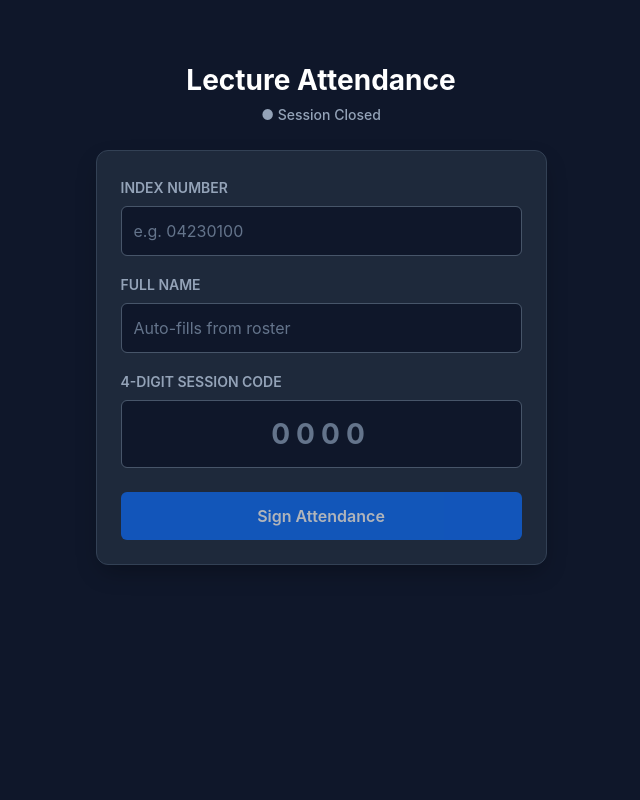
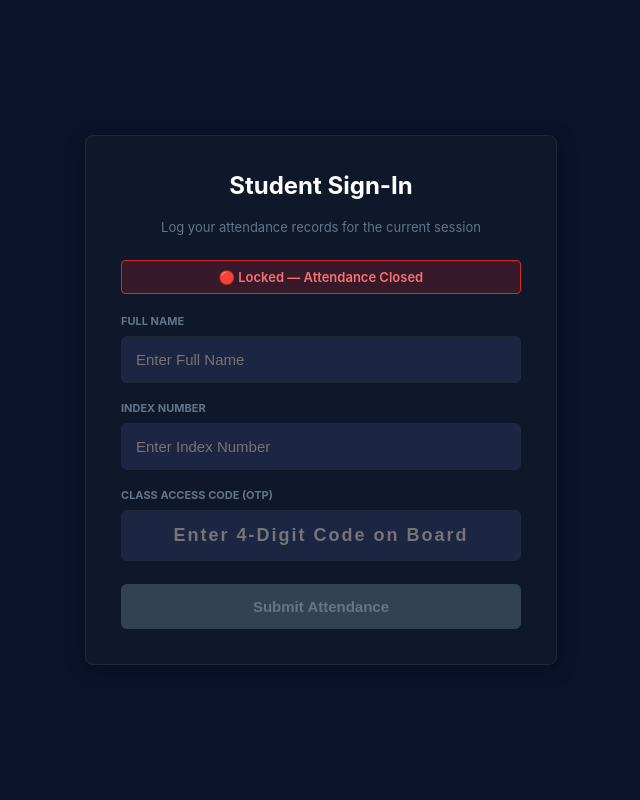
Before and after one commit to VhastyA/ktu-attendance-app, a Flask app: page / in a window 1280 px wide. Shown: the whole page, without its empty margins (319-959 px from the left). Run offline with Flask 3, Linux system fonts and the light colour scheme.

Commit message:
Update index.html

```diff
--- a/templates/index.html
+++ b/templates/index.html
@@ -3,115 +3,122 @@
 <head>
     <meta charset="UTF-8">
     <meta name="viewport" content="width=device-width, initial-scale=1.0">
-    <title>Student Sign-In</title>
-    <link href="https://cdn.jsdelivr.net/npm/bootstrap@5.3.0/dist/css/bootstrap.min.css" rel="stylesheet">
+    <title>KTU Student Attendance Sign-In</title>
     <style>
         body {
+            background-color: #0b132b;
+            color: #ffffff;
+            font-family: -apple-system, BlinkMacSystemFont, "Segoe UI", sans-serif;
+            margin: 0;
+            display: flex;
+            justify-content: center;
+            align-items: center;
+            height: 100vh;
+        }
+        .card {
             background-color: #0f172a;
-            color: #f8fafc;
-            font-family: -apple-system, BlinkMacSystemFont, "Segoe UI", Roboto, sans-serif;
+            border: 1px solid #1e293b;
+            border-radius: 8px;
+            padding: 35px;
+            width: 100%;
+            max-width: 400px;
+            box-shadow: 0 4px 20px rgba(0,0,0,0.3);
         }
-        .signin-card {
-            background: #1e293b;
-            border-radius: 12px;
-            border: 1px solid #334155;
-            box-shadow: 0 10px 25px -5px rgba(0, 0, 0, 0.3);
+        h2 { margin-top: 0; font-size: 24px; text-align: center; }
+        p.desc { text-align: center; color: #64748b; font-size: 13px; margin-bottom: 25px; }
+        .form-group { margin-bottom: 18px; }
+        label { display: block; text-transform: uppercase; font-size: 11px; color: #64748b; margin-bottom: 8px; font-weight: 700; }
+        .input-control {
+            width: 100%;
+            background-color: #0b132b;
+            border: 1px solid #1e293b;
+            border-radius: 6px;
+            padding: 14px;
+            color: #ffffff;
+            font-size: 15px;
+            box-sizing: border-box;
+        }
+        .input-control:disabled {
+            background-color: #1c2541;
+            color: #475569;
+            cursor: not-allowed;
+            border-color: #1e293b;
         }
         .btn-submit {
+            width: 100%;
             background-color: #2563eb;
-            color: #ffffff;
+            color: white;
             border: none;
+            padding: 14px;
+            border-radius: 6px;
             font-weight: 600;
-            padding: 12px;
-            border-radius: 6px;
-            transition: background 0.2s ease;
+            cursor: pointer;
+            font-size: 15px;
+            margin-top: 5px;
         }
-        .btn-submit:hover {
-            background-color: #1d4ed8;
+        .btn-submit:disabled {
+            background-color: #334155;
+            color: #64748b;
+            cursor: not-allowed;
         }
-        .form-control-custom {
-            background-color: #0f172a !important;
-            border-radius: 6px;
-            border: 1px solid #475569;
-            padding: 12px;
-            color: #ffffff !important;
+        .status-badge {
+            display: block;
+            text-align: center;
+            padding: 8px;
+            border-radius: 4px;
+            font-size: 13px;
+            font-weight: 600;
+            margin-bottom: 20px;
         }
-        .form-control-custom:focus {
-            border-color: #3b82f6;
-            box-shadow: 0 0 0 2px rgba(59, 130, 246, 0.4);
-            outline: none;
-        }
-        .form-control-custom::placeholder {
-            color: #64748b;
-        }
+        .status-open { background-color: #16a34a33; color: #4ade80; border: 1px solid #16a34a; }
+        .status-closed { background-color: #dc262633; color: #f87171; border: 1px solid #dc2626; }
     </style>
 </head>
 <body>
-    <div class="container mt-5 pt-3">
-        <div class="row justify-content-center">
-            <div class="col-md-5">
+    <div class="card">
+        <h2>Student Sign-In</h2>
+        <p class="desc">Log your attendance records for the current session</p>
 
-                <div class="text-center mb-4">
-                    <h3 class="fw-bold mb-1 text-white">Lecture Attendance</h3>
-                    {% if session['is_active'] %}
-                        <span class="text-emerald-400 small fw-medium" style="color: #34d399;">● Session Active</span>
-                    {% else %}
-                        <span class="text-slate-400 small fw-medium" style="color: #94a3b8;">● Session Closed</span>
-                    {% endif %}
-                </div>
+        {% if session_active %}
+            <span class="status-badge status-open">🟢 Submissions Active</span>
+        {% else %}
+            <span class="status-badge status-closed">🔴 Locked — Attendance Closed</span>
+        {% endif %}
 
-                {% with messages = get_flashed_messages(with_categories=true) %}
-                  {% if messages %}
-                    {% for category, message in messages %}
-                      <div class="alert {% if 'Error' in message or category == 'error' %}alert-danger bg-danger bg-opacity-10 text-danger border-danger border-opacity-20{% else %}alert-success bg-success bg-opacity-10 text-success border-success border-opacity-20{% endif %} border small text-center mb-4" role="alert">
-                        {{ message }}
-                      </div>
-                    {% endfor %}
-                  {% endif %}
-                {% endwith %}
-
-                <div class="signin-card p-4">
-                    <form action="/submit" method="POST">
-                        <div class="mb-3">
-                            <label class="form-label text-slate-400 small fw-semibold text-uppercase" style="color: #94a3b8;">Index Number</label>
-                            <input type="text" id="index_input" name="index_number" class="form-control form-control-custom" placeholder="e.g. 04230100" list="index_list" autocomplete="off" {% if not session['is_active'] %}disabled{% endif %} required>
-
-                            <datalist id="index_list">
-                                {% for student in roster %}
-                                    <option value="{{ student[1] }}">{{ student[0] }}</option>
-                                {% endfor %}
-                            </datalist>
-                        </div>
-
-                        <div class="mb-3">
-                            <label class="form-label text-slate-400 small fw-semibold text-uppercase" style="color: #94a3b8;">Full Name</label>
-                            <input type="text" id="name_input" name="name" class="form-control form-control-custom" placeholder="Auto-fills from roster" list="name_list" autocomplete="off" {% if not session['is_active'] %}disabled{% endif %} required>
-                        </div>
-
-                        <div class="mb-4">
-                            <label class="form-label text-slate-400 small fw-semibold text-uppercase" style="color: #94a3b8;">4-Digit Session Code</label>
-                            <input type="text" name="session_pin" class="form-control form-control-custom text-center fw-bold fs-3" style="letter-spacing: 6px;" maxlength="4" placeholder="0000" {% if not session['is_active'] %}disabled{% endif %} required>
-                        </div>
-
-                        <button type="submit" class="btn btn-primary btn-submit w-100" {% if not session['is_active'] %}disabled{% endif %}>Sign Attendance</button>
-                    </form>
-                </div>
+        <form id="attendanceForm">
+            <div class="form-group">
+                <label>Full Name</label>
+                <input type="text" name="name" placeholder="Enter Full Name" required class="input-control" {% if not session_active %}disabled{% endif %}>
             </div>
-        </div>
+            <div class="form-group">
+                <label>Index Number</label>
+                <input type="text" name="index_number" placeholder="Enter Index Number" required class="input-control" {% if not session_active %}disabled{% endif %}>
+            </div>
+            <div class="form-group">
+                <label>Class Access Code (OTP)</label>
+                <input type="text" name="otp" placeholder="Enter 4-Digit Code on Board" required class="input-control" style="text-align: center; font-weight: bold; font-size: 18px; letter-spacing: 2px;" {% if not session_active %}disabled{% endif %}>
+            </div>
+            <button type="submit" class="btn-submit" {% if not session_active %}disabled{% endif %}>Submit Attendance</button>
+        </form>
     </div>
 
     <script>
-        const roster = {
-            {% for student in roster %}
-                "{{ student[1] }}": "{{ student[0] }}",
-            {% endfor %}
-        };
+        document.getElementById('attendanceForm')?.addEventListener('submit', function(e) {
+            e.preventDefault();
+            const formData = new FormData(this);
 
-        document.getElementById('index_input').addEventListener('input', function(e) {
-            const val = e.target.value;
-            if(roster[val]) {
-                document.getElementById('name_input').value = roster[val];
-            }
+            fetch('/submit', {
+                method: 'POST',
+                body: formData
+            })
+            .then(async response => {
+                const text = await response.text();
+                alert(text);
+                if (response.ok) {
+                    window.location.reload();
+                }
+            })
+            .catch(err => alert("Error saving record connection."));
         });
     </script>
 </body>
```
